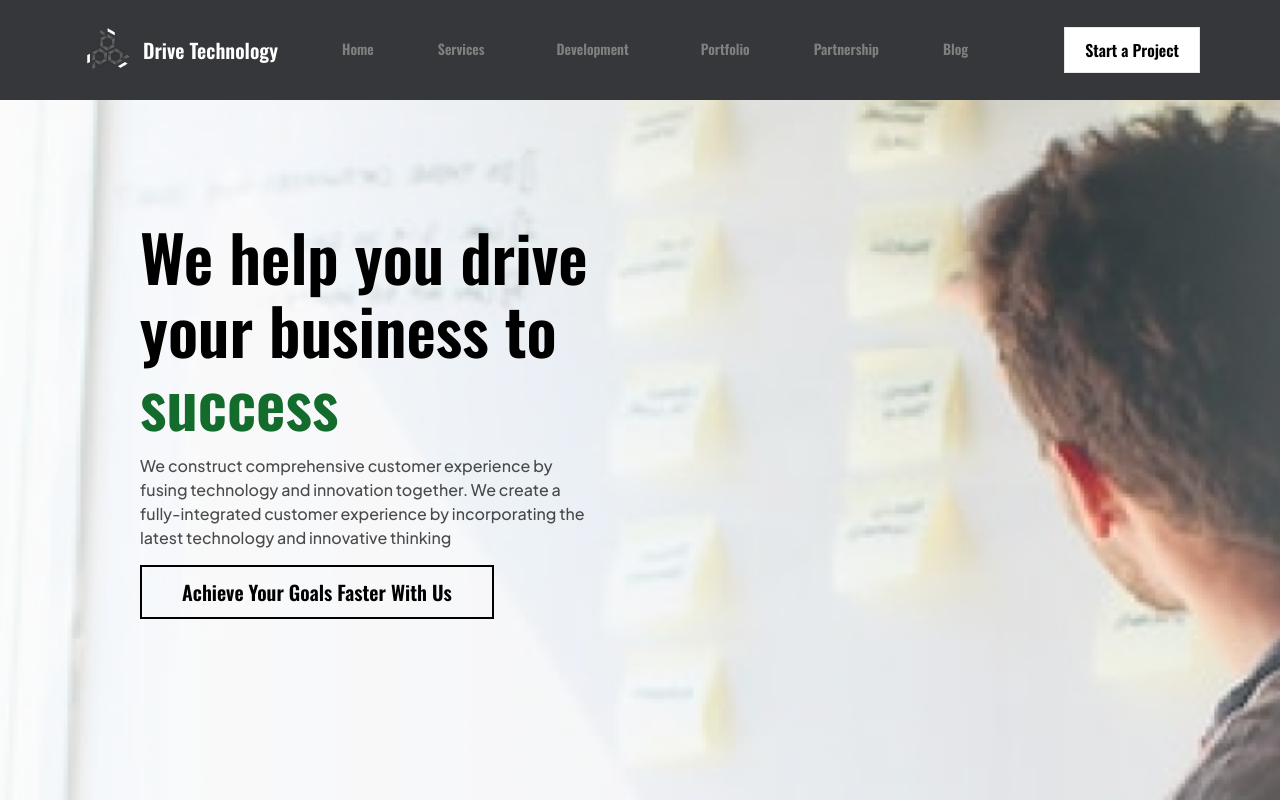
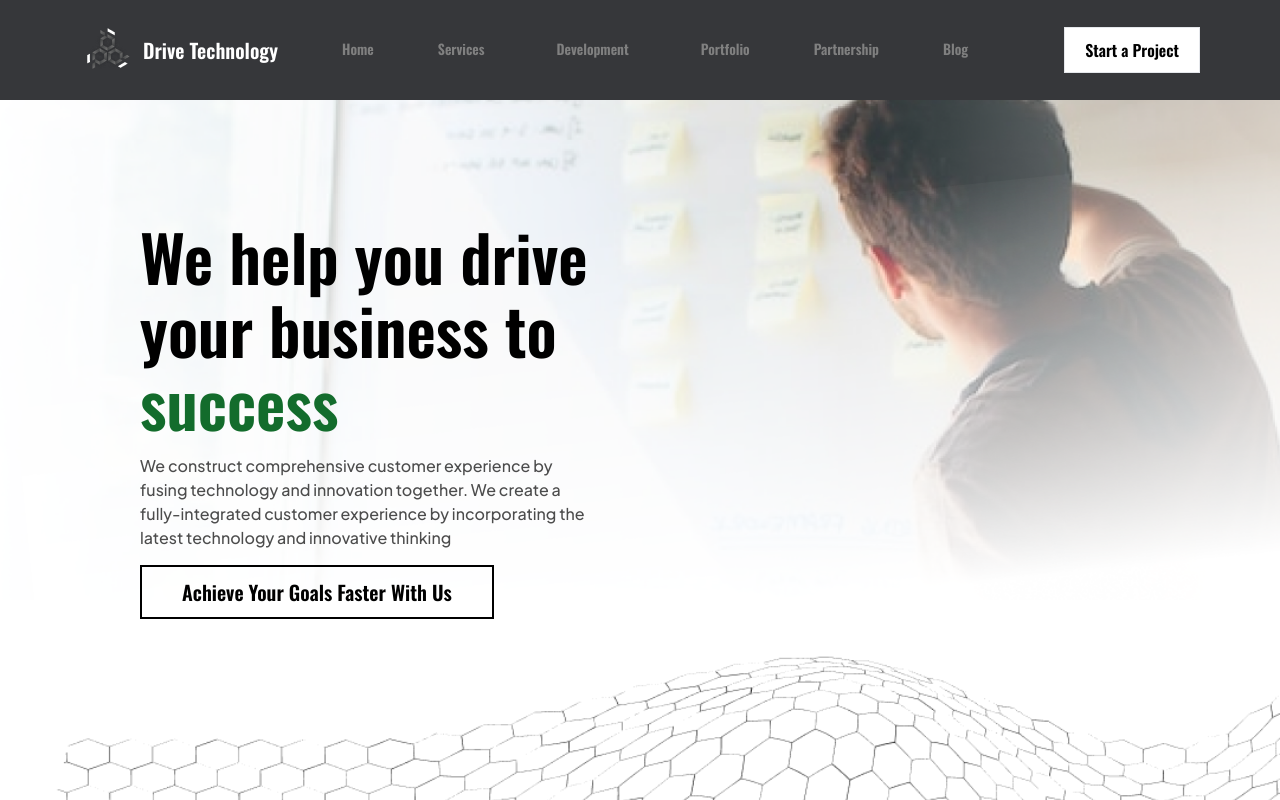
Before and after one commit to AhsanDT/drivetech, a Next.js app: page /home in a window 1280 px wide. Shown: the top 800 px of the page. Built offline with nearby package versions, Linux system fonts and the light colour scheme; some icons are missing.

Commit message:
updated code

```diff
--- a/src/components/Home/Hero.jsx
+++ b/src/components/Home/Hero.jsx
@@ -11,15 +11,15 @@ const Hero = () => {
   return (
     <section className="w-full  h-sc reen relative">
         <div className="w-full  ">
-      <div className={` img-container w-full h-full 2xl:max-h-[600px] absolute z-[-1] `}>
+      <div className={` img-container w-full h-full xl:max-h-[600px] absolute z-[-1] `}>
         <Image src={heroImage} alt="img" className=" hidden sm:block " />
         <Image src={heromobImage} alt="img" className="sm:hidden min-h-[640px]" />
       </div>
-      <div className={` img-container w-full h-[] absolute top-[5%] 3xl:top-[-3%] 4xl:top-[-9%] 5xl:top-[-17%] 6xl:top-[-27%] 7xl:top-[-34%] z-[-1]`}>
-        <Image src={design2} alt="img" className=" hidden 2xl:block" />
+      <div className={` img-container w-full h-[] absolute top-[5%] xl:top-[14%] 1xl:top-[12%] 2xl:top-[10%]   3xl:top-[-4%] 4xl:top-[-10%] 5xl:top-[-15%] 6xl:top-[-20%] 7xl:top-[-36%] 8xl:top-[-44%] z-[-1]`}>
+        <Image src={design2} alt="img" className=" hidden xl:block" />
       </div>
-      <div className={` img-container w-full h-[] absolute top-[146px] 3xl:top-[10px] 5xl:top-[5px] 6xl:top-[-100px] 7xl:top-[-200px] z-[-1] ${styles.wave}`}>
-        <Image src={design} alt="img" className=" hidden 2xl:block" />
+      <div className={` img-container w-full h-[] absolute top-[146px] xl:top-[280px] 1xl:top-[180px] 2xl:top-[65px] 3xl:top-[55px] 6xl:top-[-150px] 7xl:top-[-380px] z-[-1] ${styles.wave}`}>
+        <Image src={design} alt="img" className=" hidden xl:block" />
       </div>
       <div className=" pt-[160px] lg:pt-[220px] flex flex-col justify-center gap-y-[24px] lg:gap-y-[15px] md:gap-y-[27px] w-[81%] lg:w-[70%] xl:w-[57%] z-[11] px-[30px] md:px-[100px] xl:px-[140px]">
         <span className="font-bold text-[48px] md:text-[64px] tracki ng-[1px] leading-[55px] md:leading-[73px]">
--- a/tailwind.config.js
+++ b/tailwind.config.js
@@ -33,11 +33,13 @@ module.exports = {
         '2xl': '1536px',
         // => @media (min-width: 1536px) { ... }
 
+      '1xl': '1400px',
       '3xl': '1760px',
       '4xl': '1926px',
       '5xl': '2150px',
       '6xl': '2370px',
-      '7xl': '2510px'
+      '7xl': '2510px',
+      '8xl': '2860px',
     }
 
   },
```
